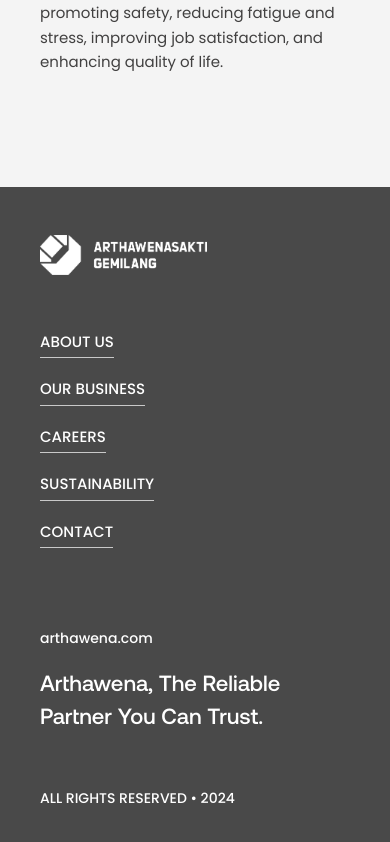
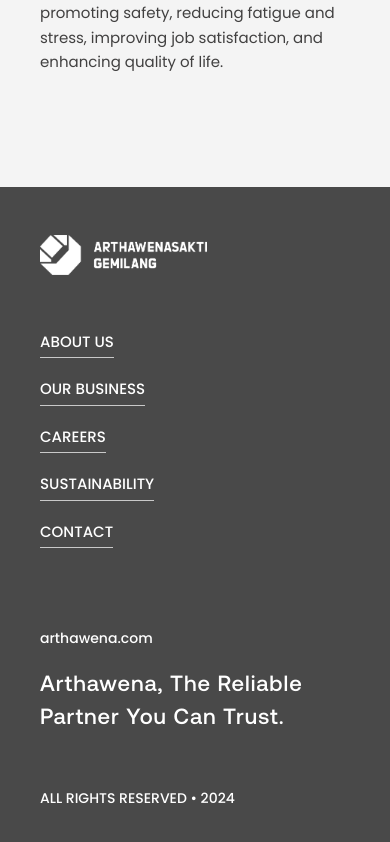
Before and after one commit to petaniweb-tech/arthawena, a Next.js app: page /careers/culture in a window 390 px wide. Shown: the part 3746-4588 px from the top of the page. Built offline with nearby package versions, Linux system fonts and the light colour scheme.

Commit message:
fix: adjusted tracking on mobile version

```diff
--- a/components/molecules/footer.tsx
+++ b/components/molecules/footer.tsx
@@ -56,7 +56,7 @@ export default function Footer() {
 
           <div className="flex flex-col w-full mt-20 gap-[18px] lg:hidden">
             <p className="text-sm text-white font-medium">arthawena.com</p>
-            <h4 className="text-[22px] text-white font-aeonik-medium">
+            <h4 className="text-[22px] text-white font-aeonik-medium tracking-[.042em]">
               Arthawena, The Reliable Partner You Can Trust.
             </h4>
           </div>
@@ -88,7 +88,7 @@ export default function Footer() {
                     arthawena.com
                   </p>
                 </Link>
-                <h4 className="text-4xl leading-tight text-white font-aeonik-medium tracking-wide">
+                <h4 className="text-4xl leading-tight text-white font-aeonik-medium tracking-[.042em]">
                   Arthawena, The Reliable Partner
                   <br />
                   You Can Trust.
```
